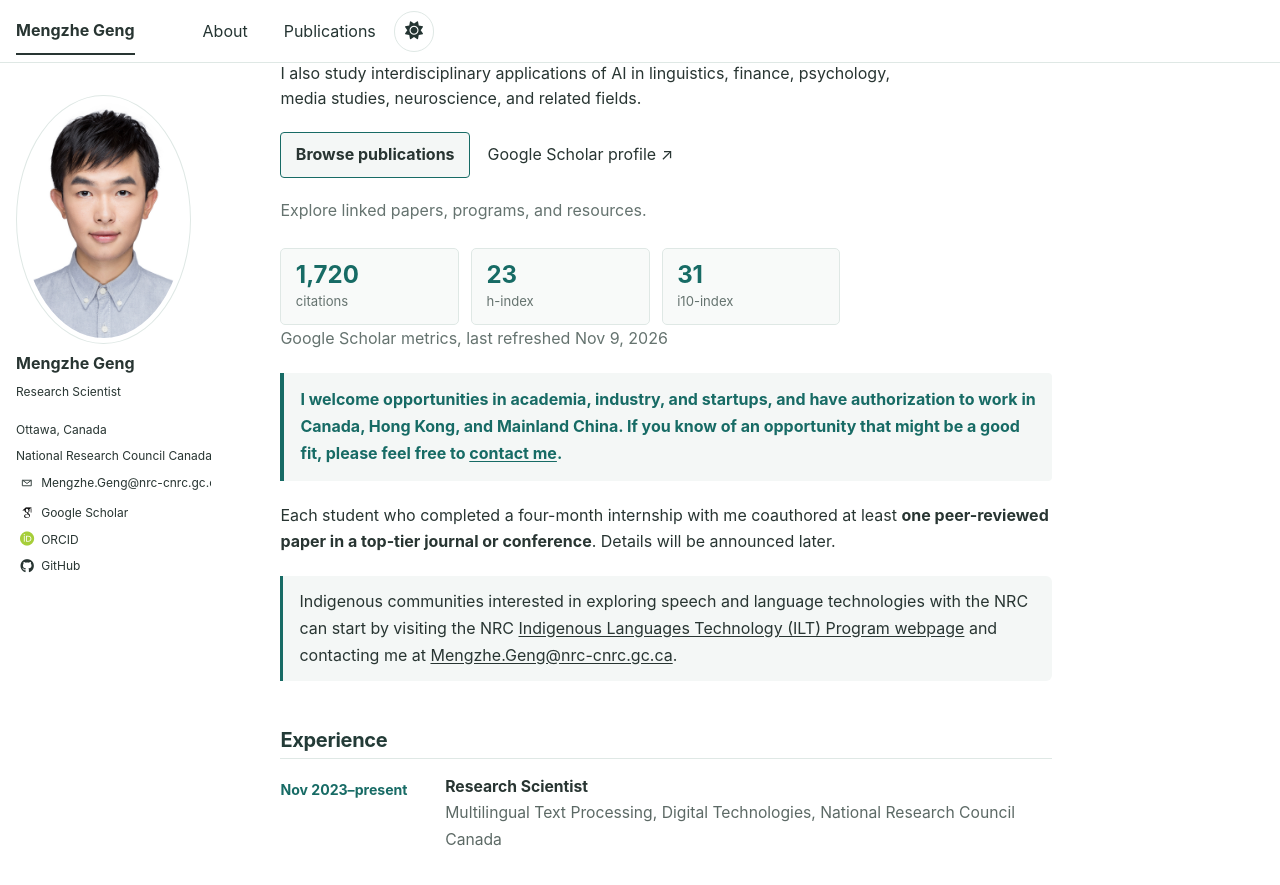
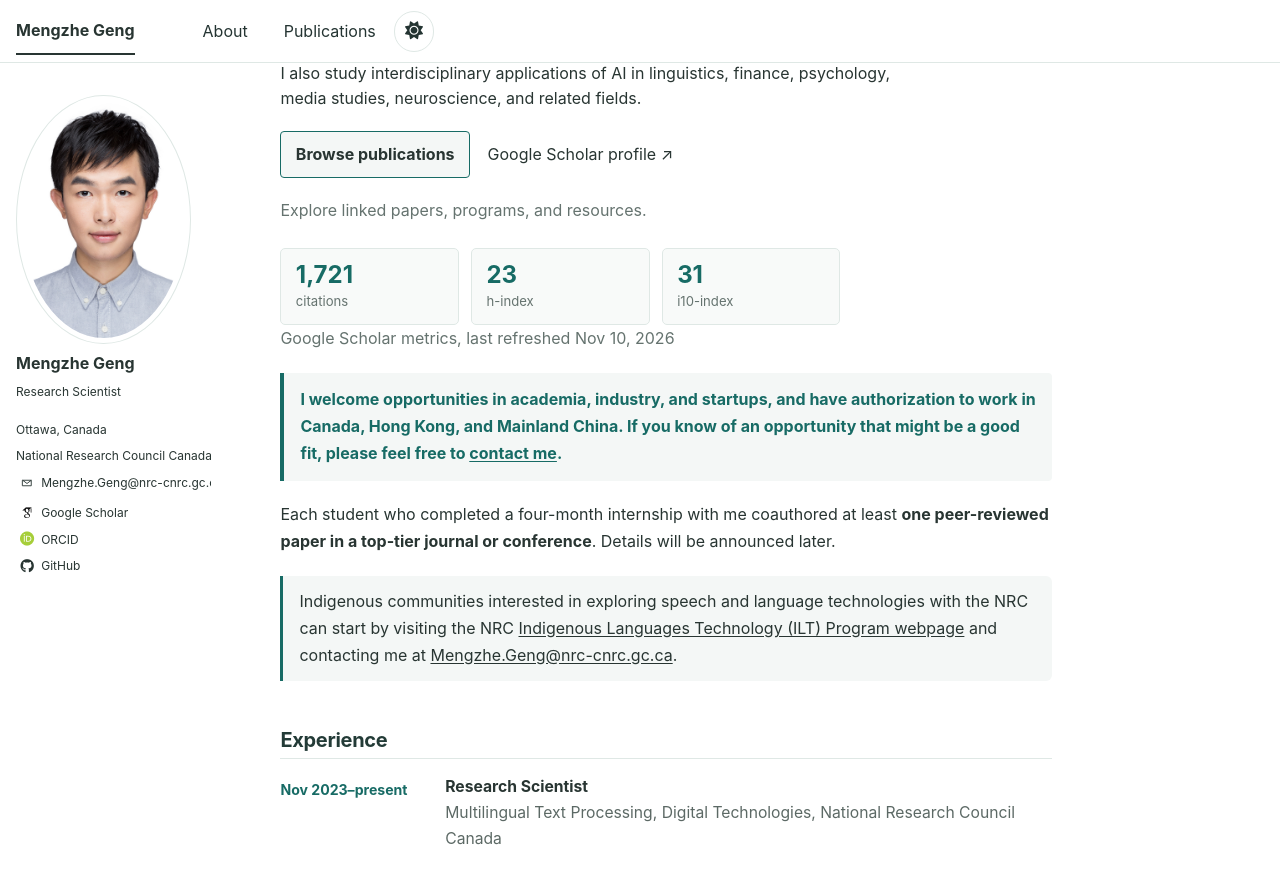
Before and after one commit to MENGZHEGENG/MENGZHEGENG.github.io, a Jekyll site: the page built from _pages/about.md, in a window 1280 px wide and 900 px high, scrolled down 590 px. Shown: the top 885 px of the window. Built offline with Jekyll 4.4.1, drawn with Linux system fonts in a browser that asks for light colours; some web fonts are replaced.

Commit message:
Refresh Google Scholar metrics for November 10

```diff
--- a/_data/scholar_metrics.json
+++ b/_data/scholar_metrics.json
@@ -1,6 +1,6 @@
 {
-  "updated_at": "2026-11-09T05:14:46Z",
-  "citations": "1,720",
+  "updated_at": "2026-11-10T05:06:03Z",
+  "citations": "1,721",
   "h_index": 23,
   "i10_index": 31
 }
```
